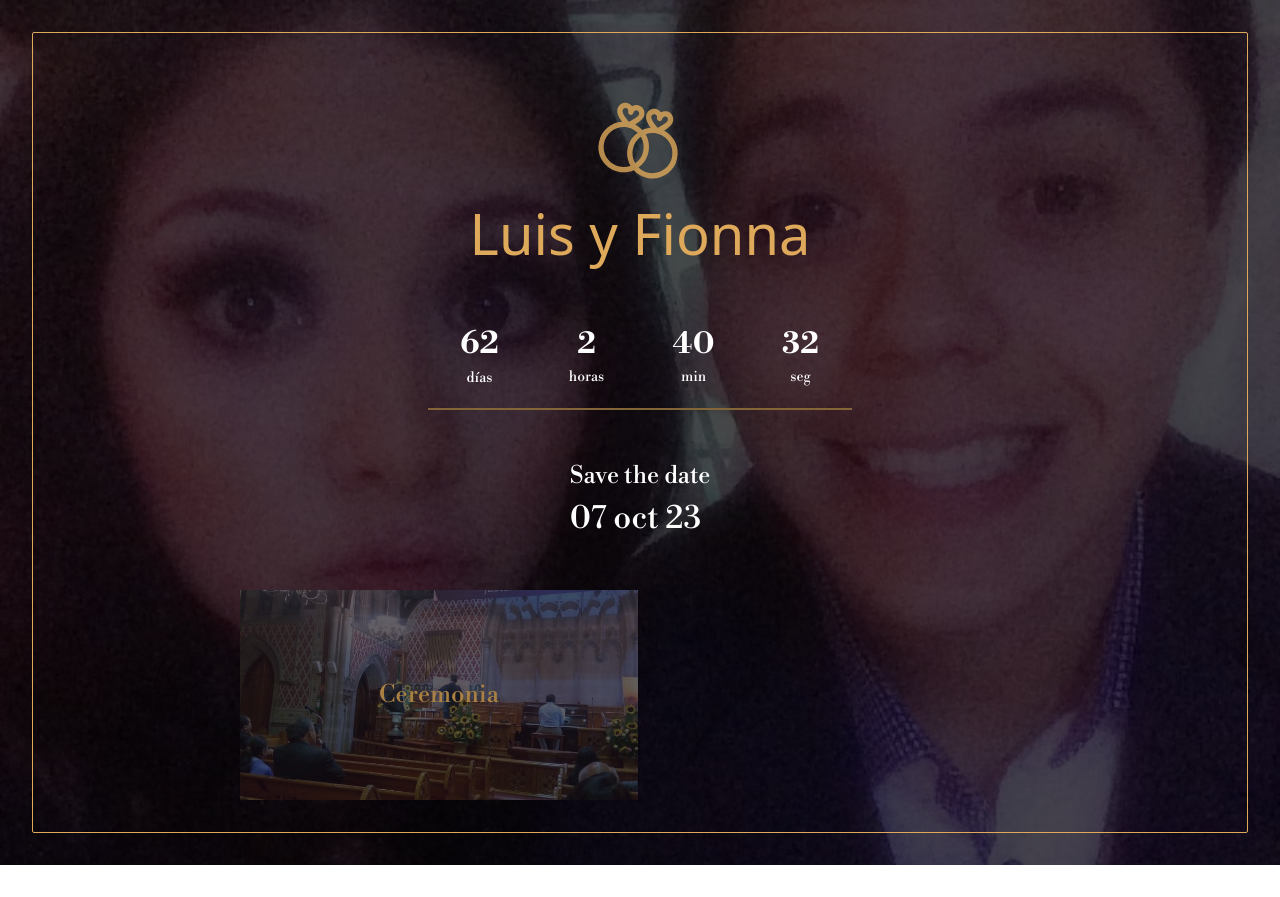
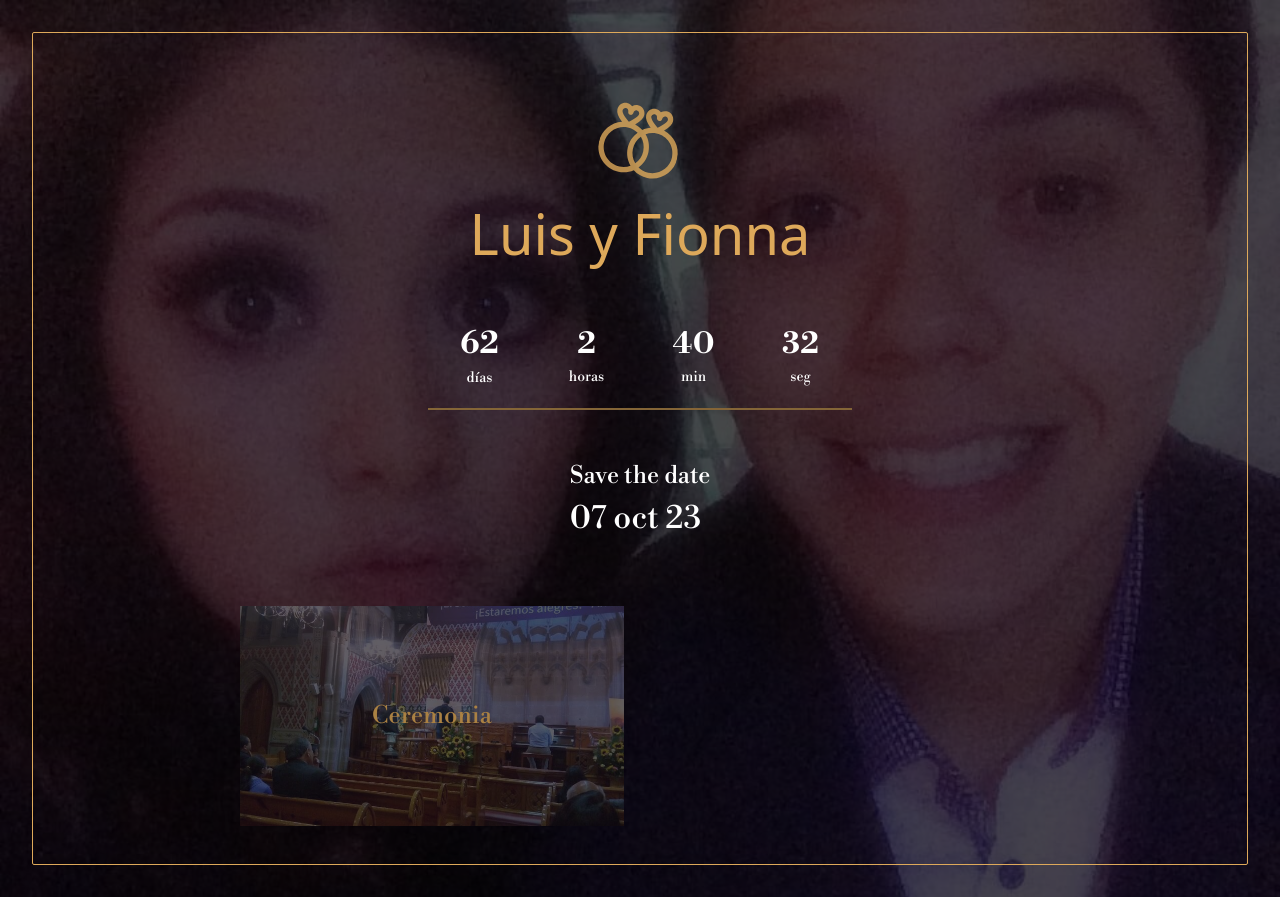
Before and after one commit to Lariicsa/fiohny, a Vue app: page / in a window 1280 px wide. Before the commit the page ends 865 px from the top, so only its background shows below. Built offline with nearby package versions, Linux system fonts and the light colour scheme; a web font is replaced by a local one.

Commit message:
Fix layout

```diff
--- a/src/App.vue
+++ b/src/App.vue
@@ -33,7 +33,7 @@
 					<p class="text-white text-[32px] font-libre">07 oct 23</p>
 				</div>
 				<div
-					class="grid grid-cols-1 md:grid-cols-2 gap-1 h-auto w-full max-w-[800px] mx-auto my-[32px]">
+					class="grid grid-cols-1 md:grid-cols-2 gap-y-[8px] sm:gap-x-8 h-auto w-full max-w-[800px] mx-auto my-[32px]">
 					<CardInfo :data="weddingData"> </CardInfo>
 				</div>
 			</template>
@@ -55,5 +55,6 @@
 			url: "https://goo.gl/maps/97usis8JNZQM3nxk8",
 			extra: `<iframe src="https://www.google.com/maps/embed?pb=!1m18!1m12!1m3!1d3762.503009970932!2d-99.14775159999999!3d19.433868!2m3!1f0!2f0!3f0!3m2!1i1024!2i768!4f13.1!3m3!1m2!1s0x85d1f8d5233ea5b3%3A0x3dbed59e6772d84f!2sIglesia%20Metodista%20El%20Mes%C3%ADas!5e0!3m2!1sen!2smx!4v1693083248682!5m2!1sen!2smx" width="400" height="300" style="border:0;" allowfullscreen="" loading="lazy" referrerpolicy="no-referrer-when-downgrade"></iframe>`,
 		},
+
 	];
 </script>
--- a/src/components/CardInfo.vue
+++ b/src/components/CardInfo.vue
@@ -4,7 +4,7 @@
 	<div
 		@click="showModal"
 		v-for="item in data"
-		class="h-[210px] sm:min-h-[210px] h-full w-full bg-cover bg-center"
+		class="h-[210px] max-h-[220px] sm:min-h-[210px] h-full w-full bg-cover bg-center my-[16px]"
 		:style="`background-image: url(${item.bgImage})`">
 		<div
 			class="bg-card h-full flex flex-col p-4 justify-center items-center font-libre text-[#aa8143] text-[24px] text-center">
```
